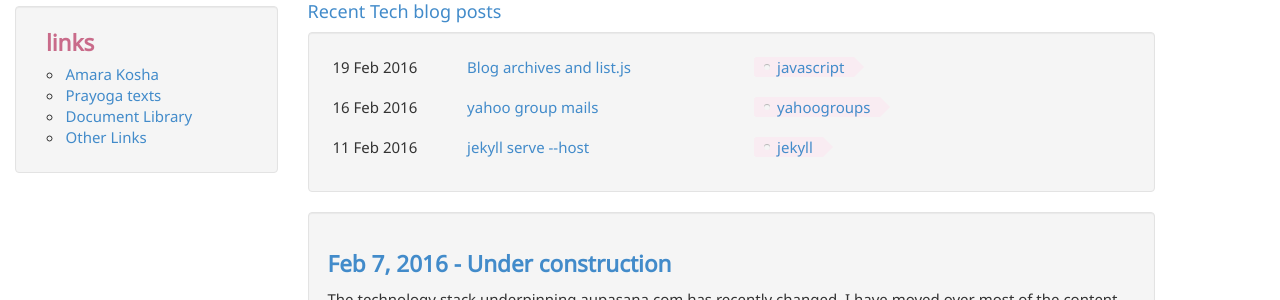
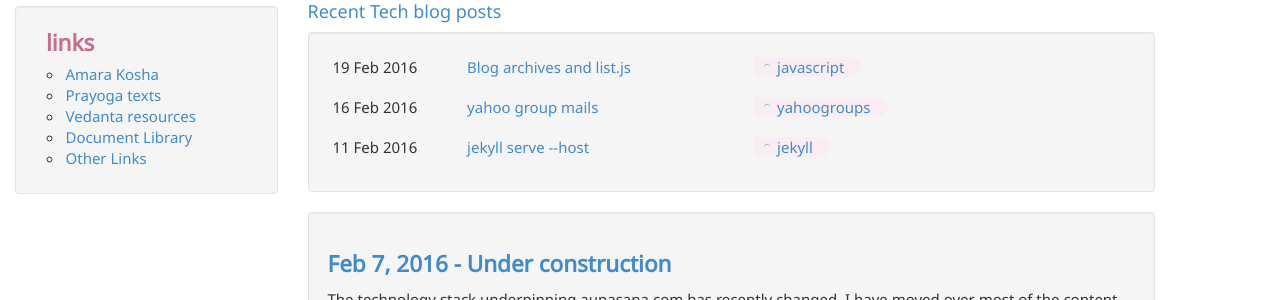
Before and after one commit to aupasana/aupasana.github.io, a Jekyll site: the page built from index.html, in a window 1280 px wide. Shown: the part 814-1114 px from the top of the page. Built offline with Jekyll 4.4.1, drawn with Linux system fonts in a browser that asks for light colours; nearby versions of some CDN libraries.

Commit message:
Update list-links.html

```diff
--- a/_includes/list-links.html
+++ b/_includes/list-links.html
@@ -1,4 +1,5 @@
 <li><a href="http://amara.aupasana.com">Amara Kosha</a></li>
 <li><a href="http://aupasana.com/prayoga">Prayoga texts</a></li>
+<li><a href="http://aupasana.com/vedanta">Vedanta resources</a></li>
 <li><a href="http://docs.aupasana.com">Document Library</a></li>
 <li><a href="{{site.baseurl}}/pages/links.html">Other Links</a></li>
```
